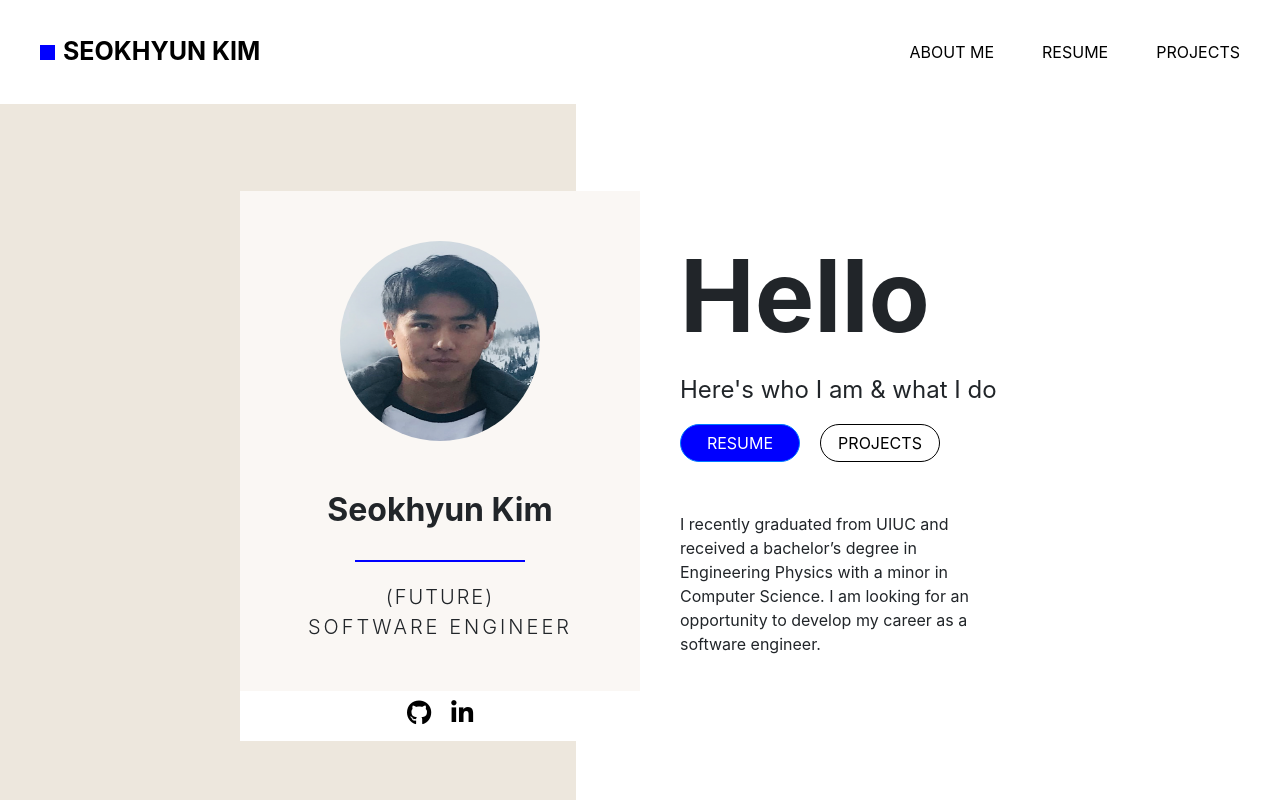
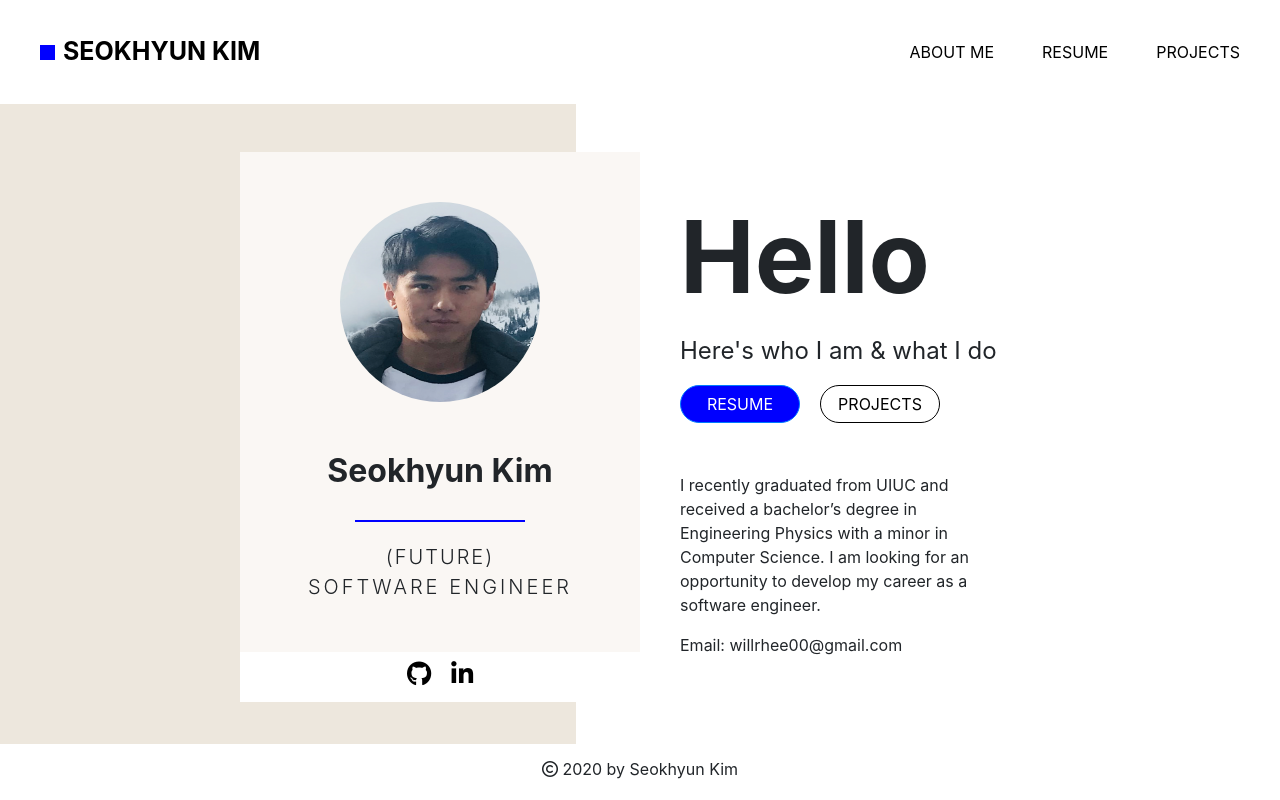
Before and after one commit to cornman00/portfolio, a React (Create React App) app: page / in a window 1280 px wide. Built offline with nearby package versions, Linux system fonts and the light colour scheme.

Commit message:
footer done

```diff
--- a/src/App.js
+++ b/src/App.js
@@ -7,6 +7,7 @@ import ProjectMain from "./components/Projects/ProjectMain";
 import ResumeMain from "./components/Resume/ResumeMain";
 import Navbar from "./components/Navbar";
 import Default from "./components/Default";
+import Footer from "./components/Home/Footer";
 
 function App() {
   return (
@@ -18,6 +19,7 @@ function App() {
         <Route path="/projects" component={ProjectMain} />
         <Route component={Default} />
       </Switch>
+      <Footer />
     </>
   );
 }
--- a/src/App.scss
+++ b/src/App.scss
@@ -1,5 +1,6 @@
-$main-container-height: 87vh;
+$main-container-height: 80vh;
 $navbar-height: 13vh;
+$footer-height: 7vh;
 
 @mixin bullet {
   height: 15px;
@@ -480,3 +481,13 @@ $navbar-height: 13vh;
     }
   }
 }
+
+/* Footer Style */
+
+.footer {
+  text-align: center;
+  display: flex;
+  justify-content: center;
+  align-items: center;
+  height: 50px;
+}
--- a/src/components/Home/CenterBox.js
+++ b/src/components/Home/CenterBox.js
@@ -1,5 +1,6 @@
 import React, { Component } from "react";
 import Profile from "../../Images/profile.png";
+import { Link } from "react-router-dom";
 
 export class CenterBox extends Component {
   render() {
@@ -38,18 +39,23 @@ export class CenterBox extends Component {
           <p id="header-1">Hello</p>
           <p id="header-2">Here's who I am &amp; what I do</p>
           <div className="buttons">
+            <Link to="/resume">
               <button id="button1" className="btn btn-primary ">
                 RESUME
               </button>
+            </Link>
+            <Link to="/projects">
               <button id="button2" className="btn btn-primary">
                 PROJECTS
               </button>
+            </Link>
           </div>
           <p id="about-me">
             I recently graduated from UIUC and received a bachelor’s degree in
             Engineering Physics with a minor in Computer Science. I am looking
             for an opportunity to develop my career as a software engineer.
           </p>
+          <p>Email: willrhee00@gmail.com</p>
         </div>
       </div>
     );
--- a/src/components/Home/Footer.js
+++ b/src/components/Home/Footer.js
@@ -1,5 +1,9 @@
 import React from "react";
 
 export default function Footer() {
-  return <div>Copyright</div>;
+  return (
+    <div className="footer">
+      <i class="far fa-copyright"></i> &nbsp;2020 by Seokhyun Kim
+    </div>
+  );
 }
```
Lines whose indentation alone changed are shown as unchanged.
